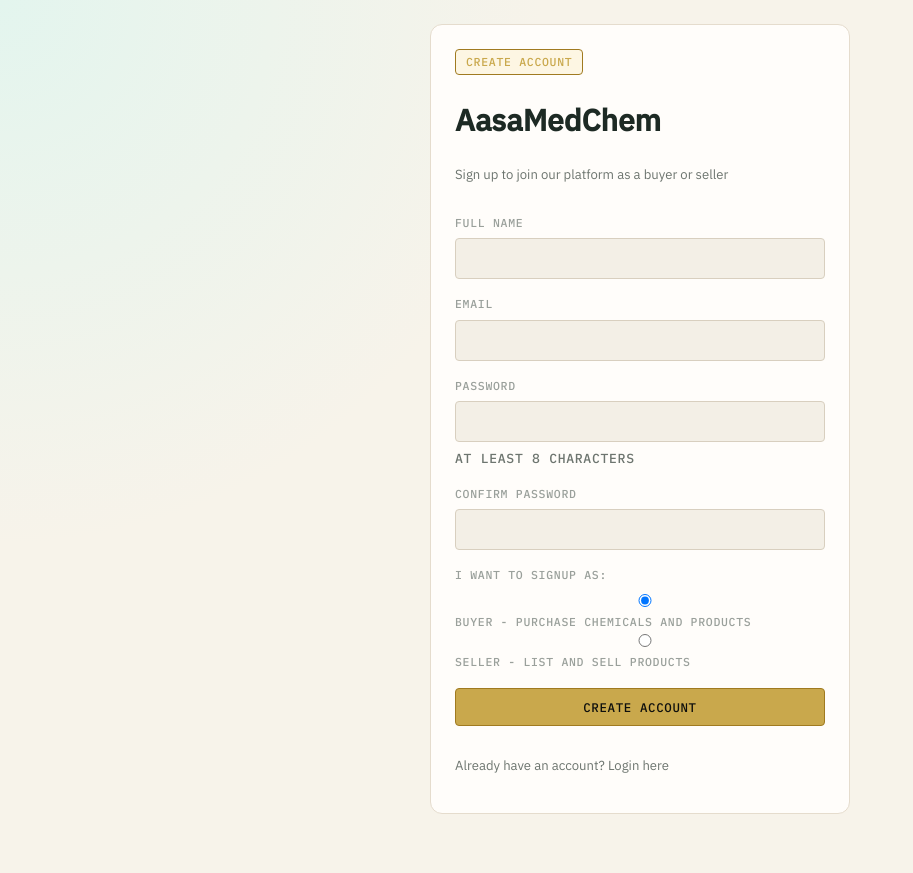
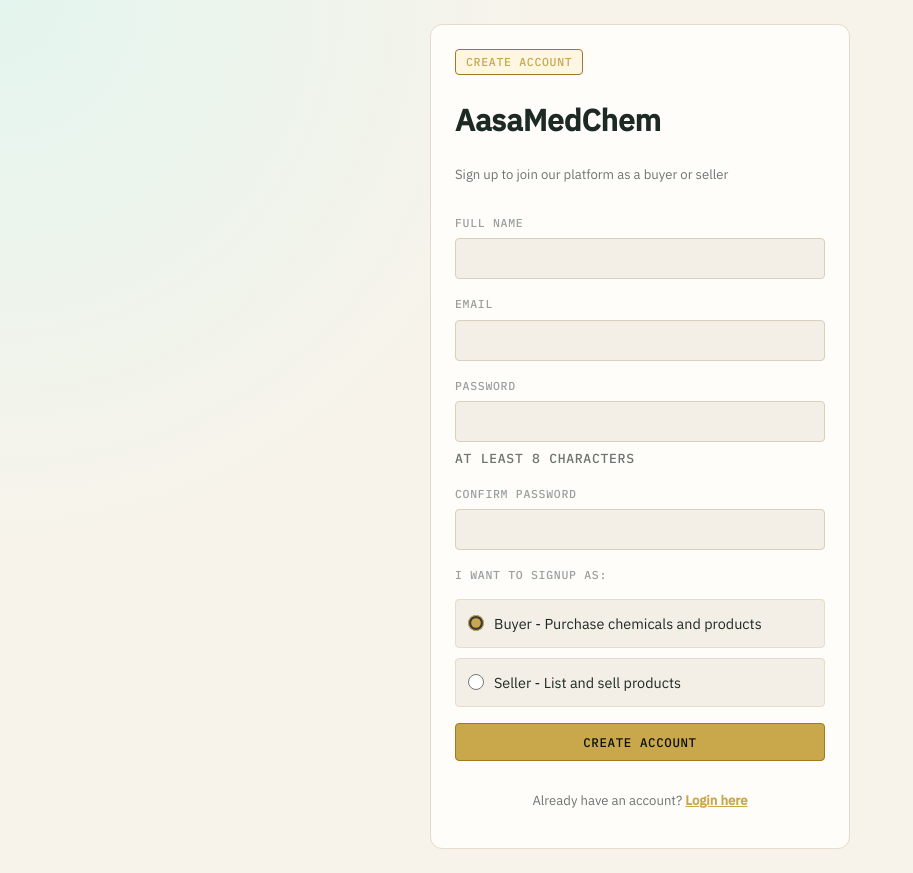
Before and after one commit to iamabirakash/aasamedchem, a Next.js app: page /signup in a window 1280 px wide. Shown: the whole page, without its empty margins (0-913 px from the left). Before the commit the page ends 838 px from the top, so only its background shows below. Built offline with nearby package versions, Linux system fonts and the light colour scheme; no server answers.

Commit message:
Added Custom Price Calculation

```diff
--- a/app/globals.css
+++ b/app/globals.css
@@ -354,3 +354,66 @@ tr:hover td { background: var(--surface-2); }
 ::-webkit-scrollbar { width: 6px; height: 6px; }
 ::-webkit-scrollbar-track { background: var(--surface-2); }
 ::-webkit-scrollbar-thumb { background: var(--line); border-radius: 3px; }
+
+/* ── Role Options ── */
+.role-options {
+  display: flex;
+  flex-direction: column;
+  gap: 10px;
+  margin-top: 8px;
+}
+
+.role-options label {
+  display: flex;
+  align-items: center;
+  gap: 10px;
+  padding: 12px;
+  border: 1px solid var(--line);
+  border-radius: var(--radius-sm);
+  cursor: pointer;
+  background: var(--surface-2);
+  transition: all 0.2s ease;
+  color: var(--ink);
+  font-size: 0.9rem;
+  font-family: 'IBM Plex Sans', sans-serif;
+  font-weight: normal;
+  letter-spacing: normal;
+  text-transform: none;
+}
+
+.role-options label:hover {
+  border-color: var(--accent-dim);
+  background: var(--surface-3);
+}
+
+.role-options input[type="radio"] {
+  width: 16px;
+  height: 16px;
+  margin: 0;
+  cursor: pointer;
+  accent-color: var(--accent);
+}
+
+/* ── Link styling ── */
+.link {
+  color: var(--accent);
+  font-weight: 600;
+  text-decoration: underline;
+  transition: color 0.15s;
+}
+
+.link:hover {
+  color: var(--accent-dim);
+}
+
+/* ── Center text ── */
+.center {
+  text-align: center;
+}
+
+/* ── Horizontal rule ── */
+hr {
+  border: none;
+  border-top: 1px solid var(--line);
+  margin: 16px 0;
+}
--- a/lib/db.ts
+++ b/lib/db.ts
@@ -40,9 +40,6 @@ export async function ensureSchema() {
       created_at TIMESTAMPTZ NOT NULL DEFAULT now()
     )
   `;
-
-  await sql`ALTER TABLE users DROP CONSTRAINT IF EXISTS users_role_check`;
-  await sql`ALTER TABLE users ADD CONSTRAINT users_role_check CHECK (role IN ('admin', 'seller', 'buyer'))`;
 
   await sql`
     CREATE TABLE IF NOT EXISTS products (
```
Also changed, not shown: app/products/cart-client.tsx (+93 -7 lines).
